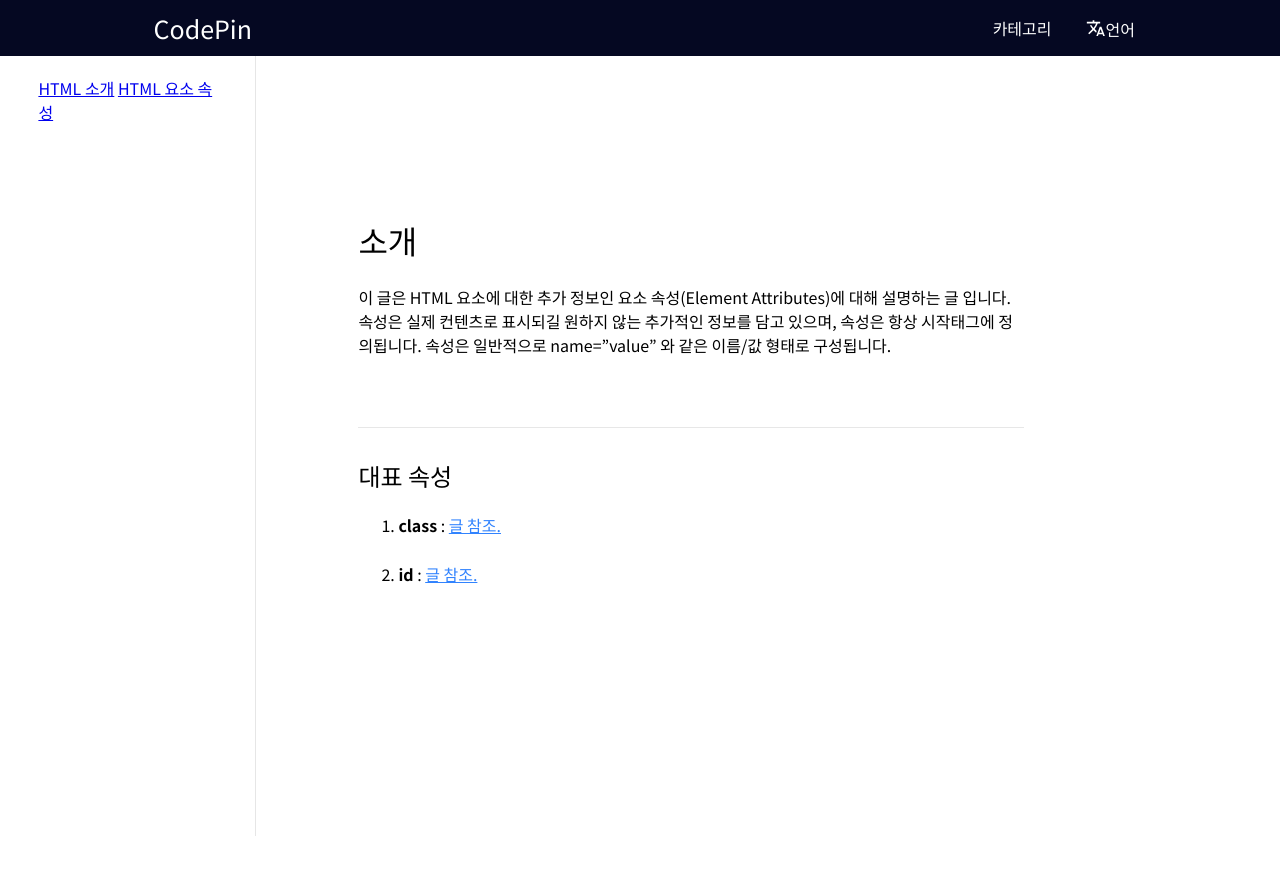
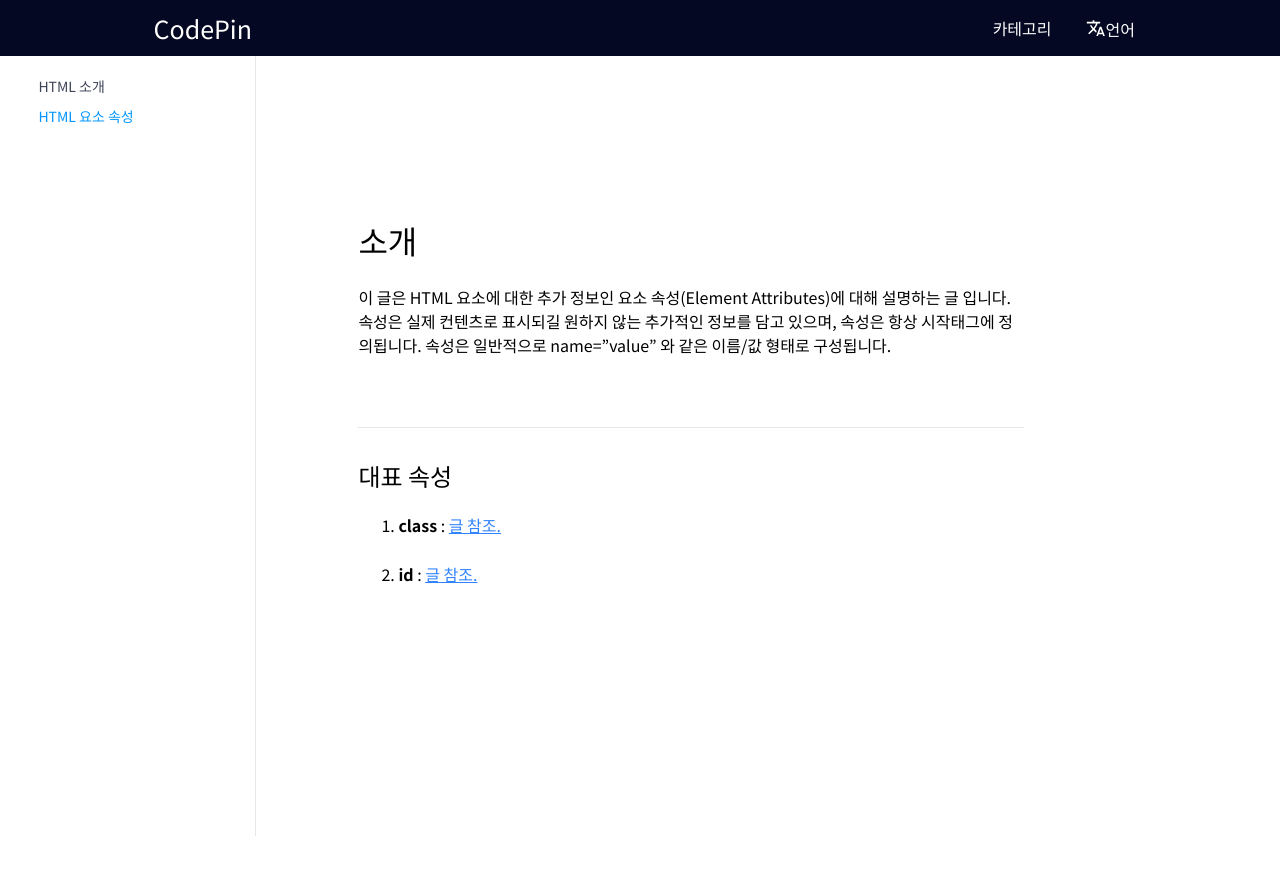
Before and after one commit to WADE-OSS/CodePin, a Jekyll site: the page built from _posts/html/2022-05-22-attributes.md, in a window 1280 px wide. Shown: the top 875 px of the page. Built offline with Jekyll 4.4.1, drawn with Linux system fonts in a browser that asks for light colours; Markdown is read by kramdown in place of the engine named in the settings.

Commit message:
Update style.scss

```diff
--- a/assets/styles/style.scss
+++ b/assets/styles/style.scss
@@ -137,6 +137,23 @@ footer .copy{
     overflow:scroll;
 }
 
+.docs .sidebar a{
+    display: block;
+    color: rgb(62, 68, 87);
+    text-decoration: none;
+    margin-bottom: 10px;
+    font-size: 14px;
+    transition: color 0.5s;
+}
+
+.docs .sidebar a:hover{
+    color: rgb(0, 149, 255);
+}
+
+.docs .sidebar a.active{
+    color: rgb(0, 149, 255);
+}
+
 .docs .contents{
     padding: 140px 25% 200px 10%;
 }
```
